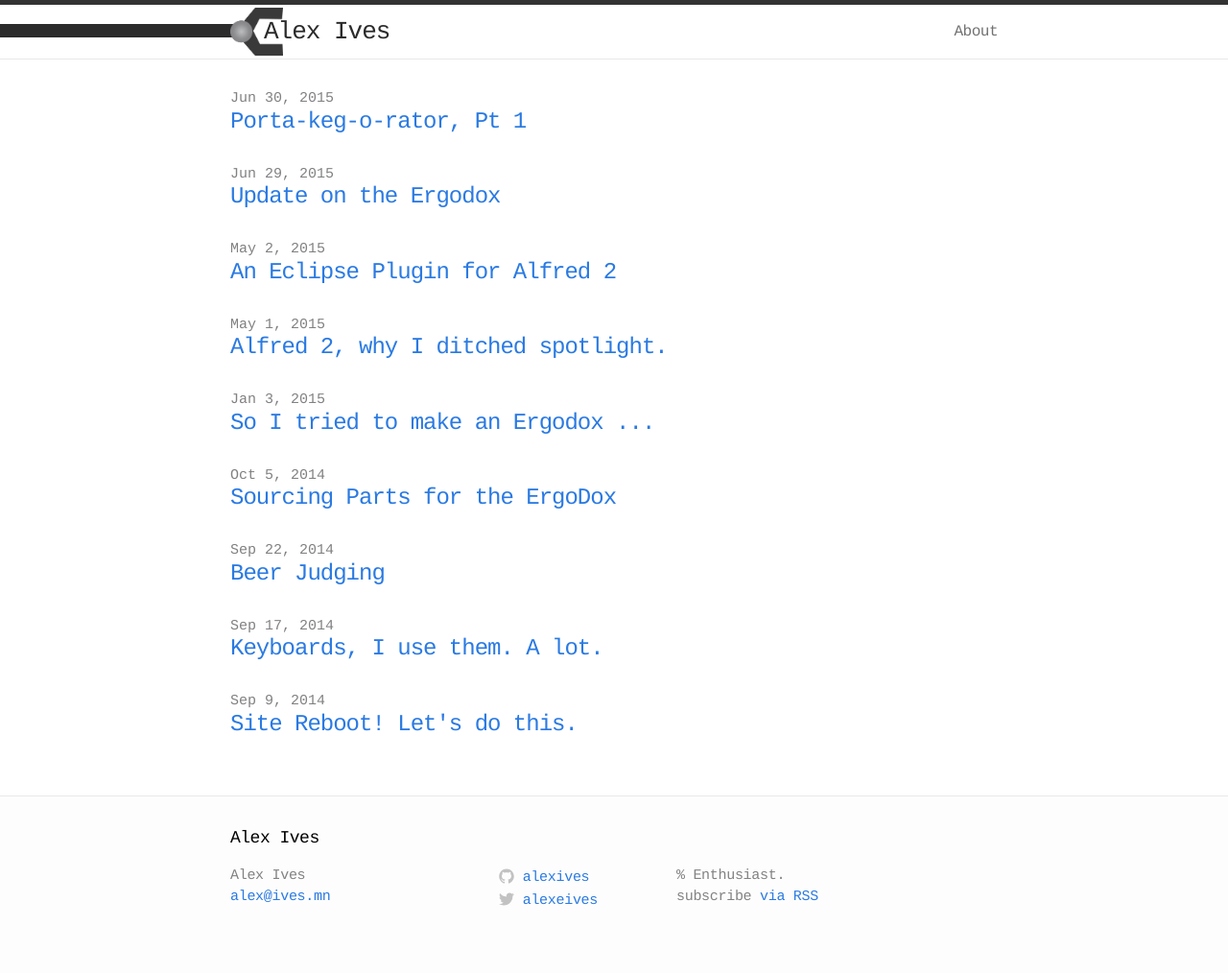
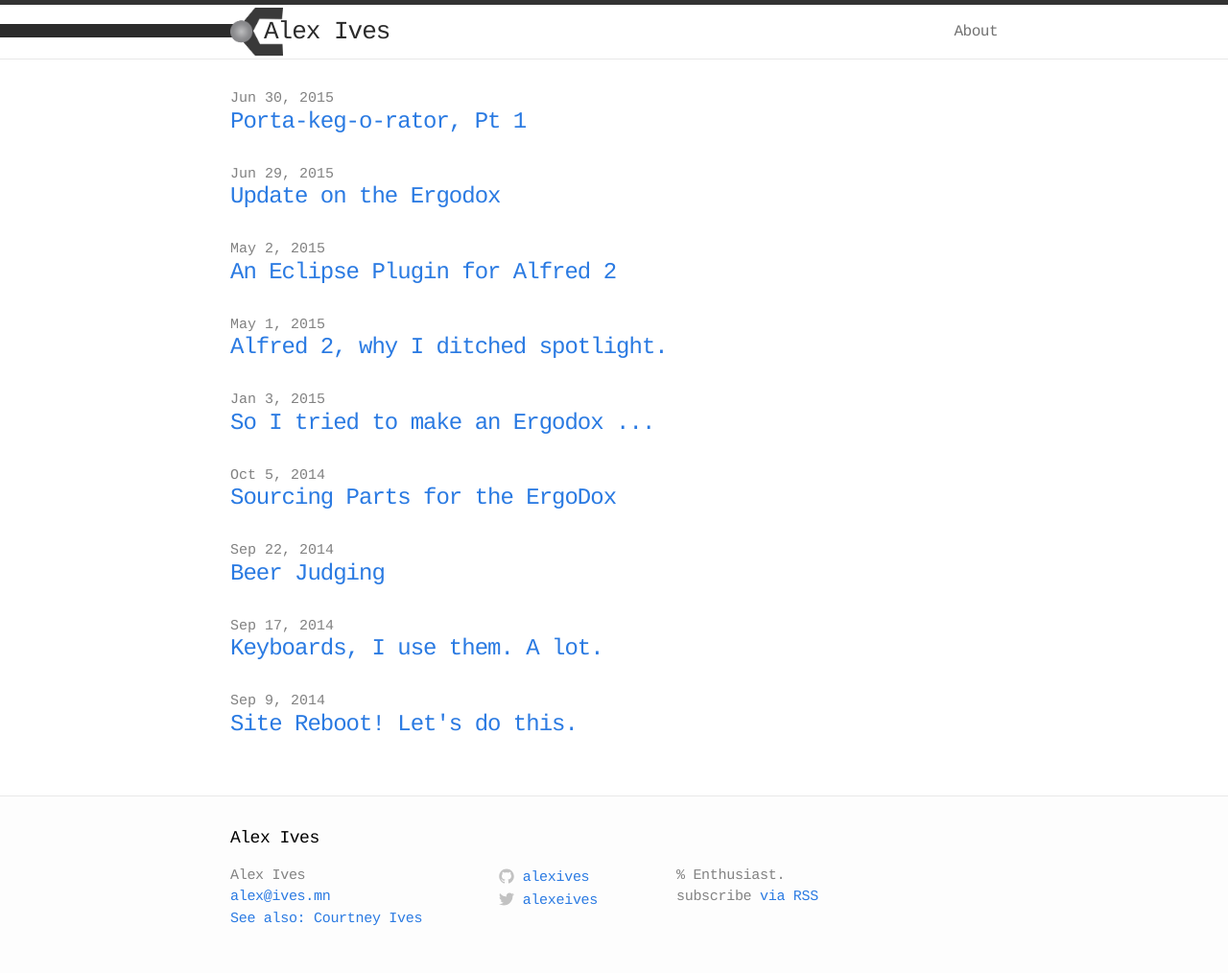
Before and after one commit to alexives/alexives.github.io, a Jekyll site: the page built from index.html, in a window 1280 px wide. Shown: the whole page at 96% size. Built offline with Jekyll 4.4.1, drawn with Linux system fonts in a browser that asks for light colours.

Commit message:
Updated footer with link to @cgives site.

```diff
--- a/_includes/footer.html
+++ b/_includes/footer.html
@@ -8,6 +8,7 @@
       <ul>
         <li>{{ site.title }}</li>
         <li><a href="mailto:{{ site.email }}">{{ site.email }}</a></li>
+        <li><a style="position: relative  ; left: 0px;" href="http://courtney.ives.mn">See also: Courtney Ives</a></li>
       </ul>
     </div>
 
```
